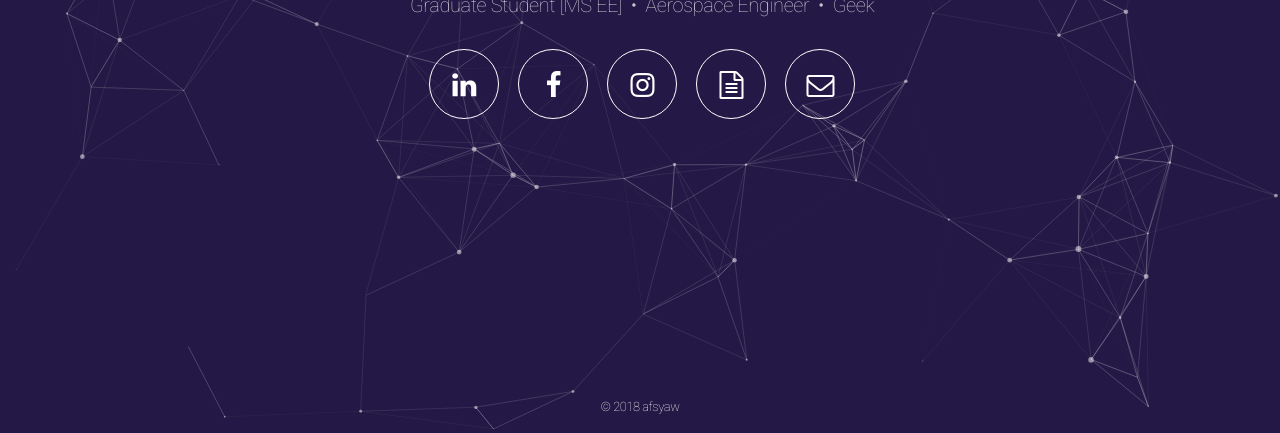
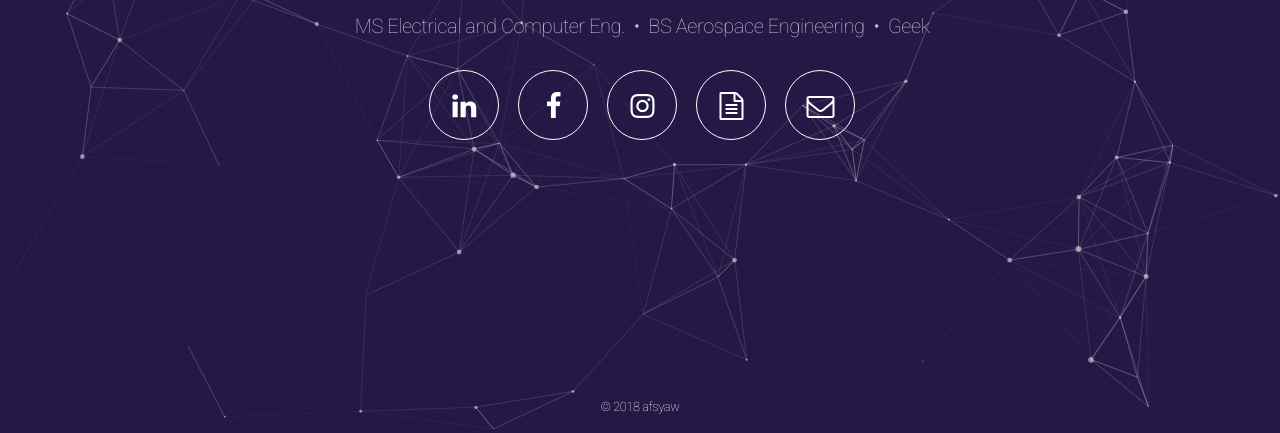
Before and after one commit to afsyaw/afsyaw.github.io, a plain HTML site: page index.html in a window 1280 px wide. Shown: the part 367-800 px from the top of the page. Drawn offline with Linux system fonts and the light colour scheme.

Commit message:
Update index.html

```diff
--- a/index.html
+++ b/index.html
@@ -33,7 +33,8 @@
 			<!-- Header -->
 			<header id="header">
 				<h1>Amoako-Frimpong Samuel Yaw</h1>
-				<p>Graduate Student [MS EE] &nbsp;&bull;&nbsp; Aerospace Engineer &nbsp;&bull;&nbsp; Geek</p>
+				<p>Product Development Engineer at Intel</p>
+				<p>MS Electrical and Computer Eng. &nbsp;&bull;&nbsp; BS Aerospace Engineering &nbsp;&bull;&nbsp; Geek</p>
 				<nav>
 					<ul>
 						<li><a href="https://www.linkedin.com/in/afsyaw" class="icon fa-linkedin"><span class="label">LinkedIn</span></a></li>
```
